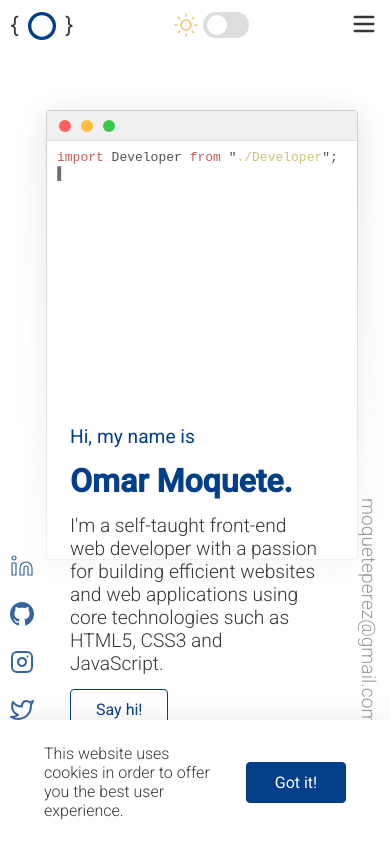
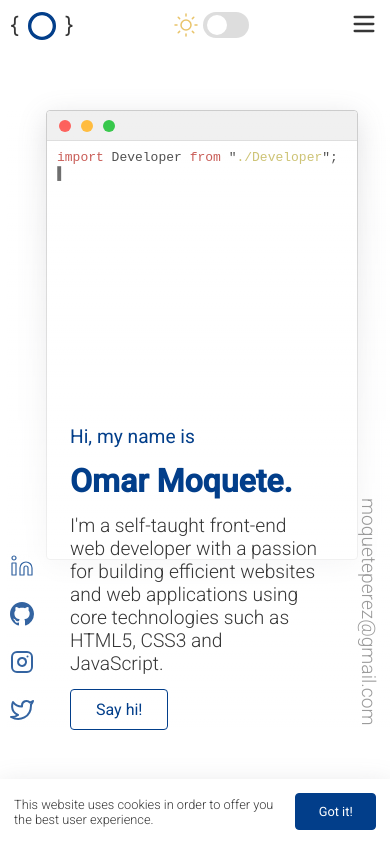
Before and after one commit to javier901/personal, a website built with Vite: page main/index.html in a window 390 px wide. Both pictures are taken after a click on the element 226 px from the left and 25 px from the top of the page. Shown: the top 844 px of the page. Built offline with nearby package versions, Linux system fonts and the light colour scheme.

Commit message:
cookie message size reduced on small screens

```diff
--- a/main/src/sass/_cookie-message.scss
+++ b/main/src/sass/_cookie-message.scss
@@ -7,7 +7,7 @@
   width: 100vw;
   background-color: var(--background-lighter-color);
   box-shadow: var(--shadow);
-  padding: 24px 44px;
+  padding: 14px;
   z-index: 3000;
   overflow: hidden;
   /////
--- a/main/src/sass/responsive_design_mixins/_small-screen-responsive.scss
+++ b/main/src/sass/responsive_design_mixins/_small-screen-responsive.scss
@@ -238,10 +238,19 @@
         grid-row: 2 / -1;
       }
     }
+
     /////////// Cookie message ///////
+    .cookie-message__content {
+      gap: 14px;
+    }
+    .cookie-message {
+      font-size: 0.8rem;
+    }
 
-    .cookie-message {
-      font-size: 1rem;
+    .cookie-message__button {
+      min-width: 80px;
+      font-size: 0.8rem;
+      padding: 10px 20px;
     }
 
     //////// Footer //////////
```
